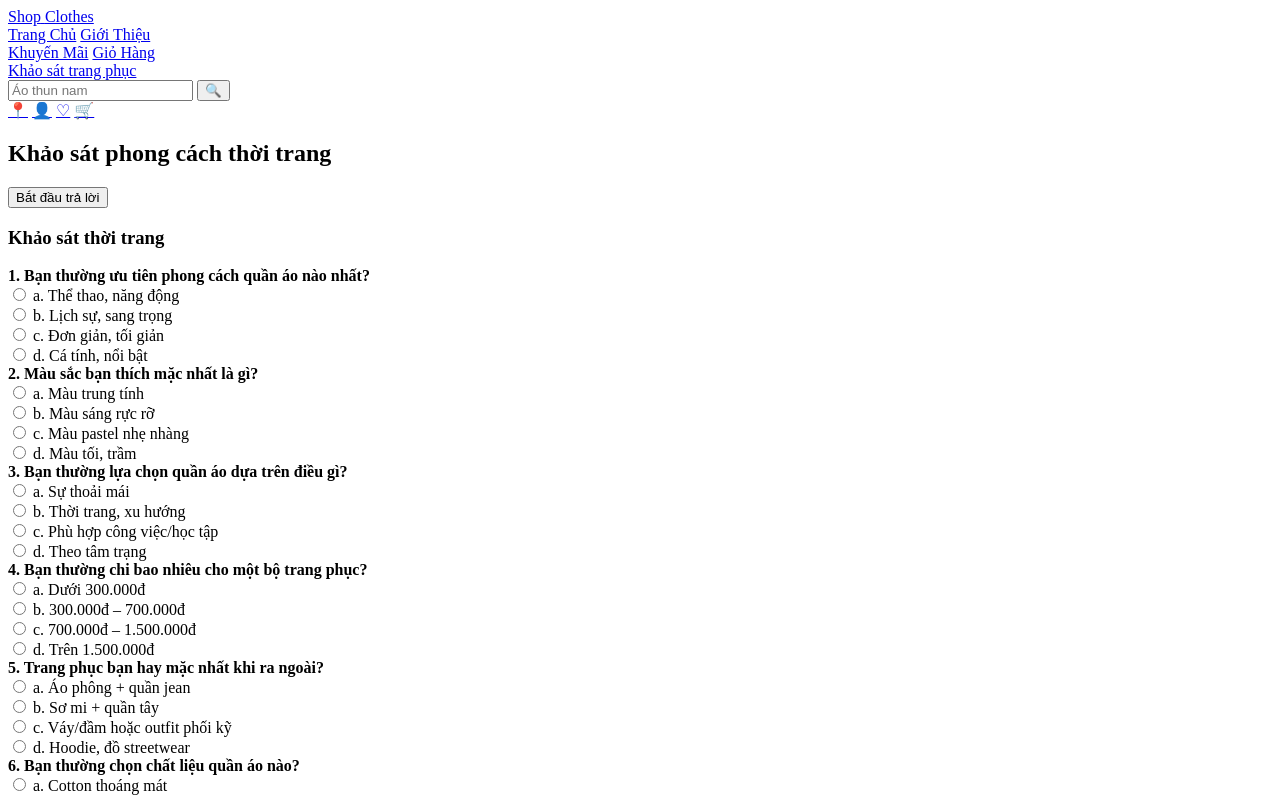
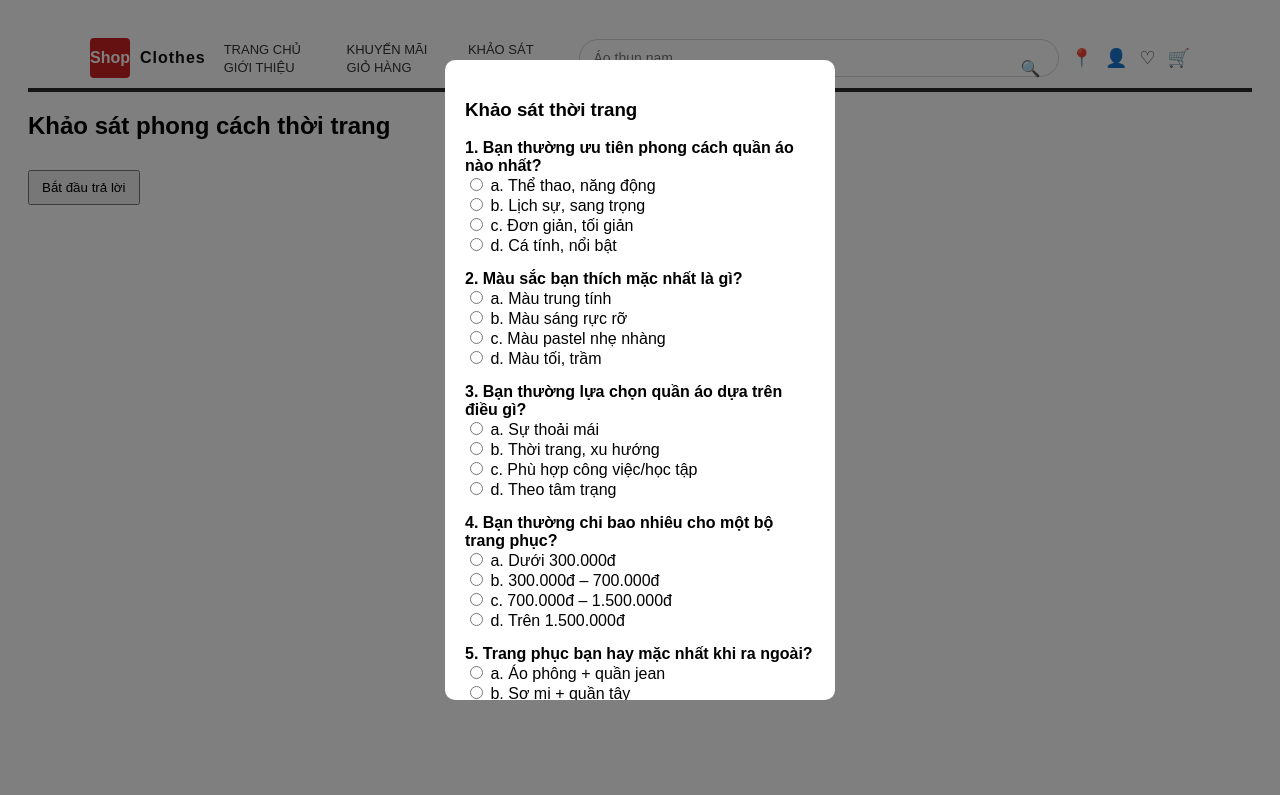
Before and after one commit to CaoVanHotXoan/AoQuan, a plain HTML site: page index.html in a window 1280 px wide. Both pictures are taken after a click on the button "Bắt đầu trả lời". Shown: the top 795 px of the page. Drawn offline with Linux system fonts and the light colour scheme.

Commit message:
Update style.css

```diff
--- a/style.css
+++ b/style.css
@@ -75,3 +75,158 @@
     height: 180px;
   }
 }
+
+/* ---- Header / Menu styles ---- */
+.site-header {
+  background: #fff;
+  font-family: Arial, Helvetica, sans-serif;
+}
+.site-header .container {
+  max-width: 1100px;
+  margin: 0 auto;
+  padding: 10px 16px;
+}
+.header-inner {
+  display: flex;
+  align-items: center;
+  justify-content: space-between;
+  gap: 12px;
+}
+.left-area {
+  display: flex;
+  align-items: center;
+  gap: 18px;
+}
+.logo {
+  display: flex;
+  align-items: center;
+  text-decoration: none;
+  color: #111;
+  gap: 10px;
+}
+.logo-mark {
+  display: inline-flex;
+  width: 40px;
+  height: 40px;
+  background: #c22;
+  color: #fff;
+  align-items: center;
+  justify-content: center;
+  border-radius: 4px;
+  font-weight: 700;
+}
+.logo-text {
+  font-weight: 700;
+  letter-spacing: 1px;
+}
+.main-nav a {
+  margin-right: 12px;
+  color: #333;
+  text-decoration: none;
+  font-size: 13px;
+  text-transform: uppercase;
+}
+.main-nav a:last-child {
+  margin-right: 0;
+}
+
+.search-area {
+  flex: 0 0 480px;
+  display: flex;
+  justify-content: center;
+}
+.search-form {
+  width: 100%;
+  max-width: 480px;
+  position: relative;
+}
+.search-input {
+  width: 100%;
+  padding: 10px 44px 10px 14px;
+  border-radius: 22px;
+  border: 1px solid #d7d7d7;
+  font-size: 14px;
+}
+.search-btn {
+  position: absolute;
+  right: 6px;
+  top: 50%;
+  transform: translateY(-50%);
+  border: none;
+  background: transparent;
+  font-size: 16px;
+  cursor: pointer;
+}
+
+.right-area .icons {
+  display: flex;
+  gap: 12px;
+  align-items: center;
+}
+.icon {
+  text-decoration: none;
+  color: #333;
+  font-size: 18px;
+}
+
+.top-divider {
+  height: 4px;
+  background: linear-gradient(90deg, #2b2b2b, #2b2b2b);
+}
+
+@media (max-width: 880px) {
+  .search-area {
+    flex: 1 1 auto;
+  }
+  .main-nav {
+    display: none;
+  }
+  .logo-text {
+    display: none;
+  }
+}
+
+/* khao sat thoi trang */
+body {
+  font-family: Arial;
+  padding: 20px;
+}
+
+.overlay {
+  display: none;
+  position: fixed;
+  top: 0;
+  left: 0;
+  width: 100%;
+  height: 100%;
+  background: rgba(0, 0, 0, 0.5);
+}
+
+/* Popup có thanh cuộn */
+.popup {
+  background: white;
+  padding: 20px;
+  width: 350px;
+  border-radius: 10px;
+  margin: 60px auto;
+  max-height: 75vh; /* giới hạn chiều cao */
+  overflow-y: auto; /* thanh cuộn dọc */
+}
+
+.question {
+  margin-bottom: 15px;
+}
+button {
+  padding: 8px 12px;
+  margin-top: 10px;
+  cursor: pointer;
+}
+
+/* Tùy chọn: làm thanh cuộn đẹp hơn (không bắt buộc) */
+.popup::-webkit-scrollbar {
+  width: 8px;
+}
+.popup::-webkit-scrollbar-thumb {
+  background: #ccc;
+  border-radius: 4px;
+}
```
